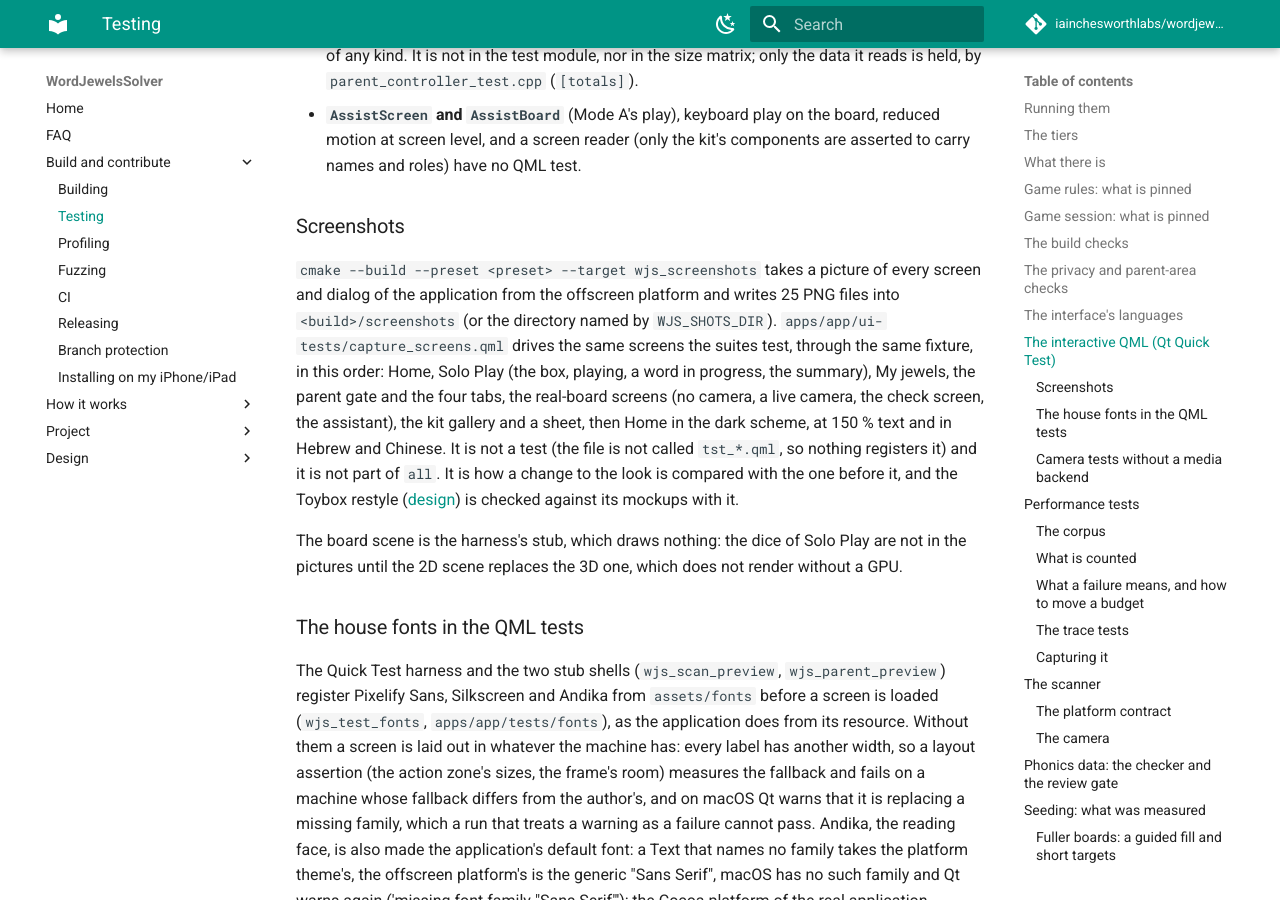
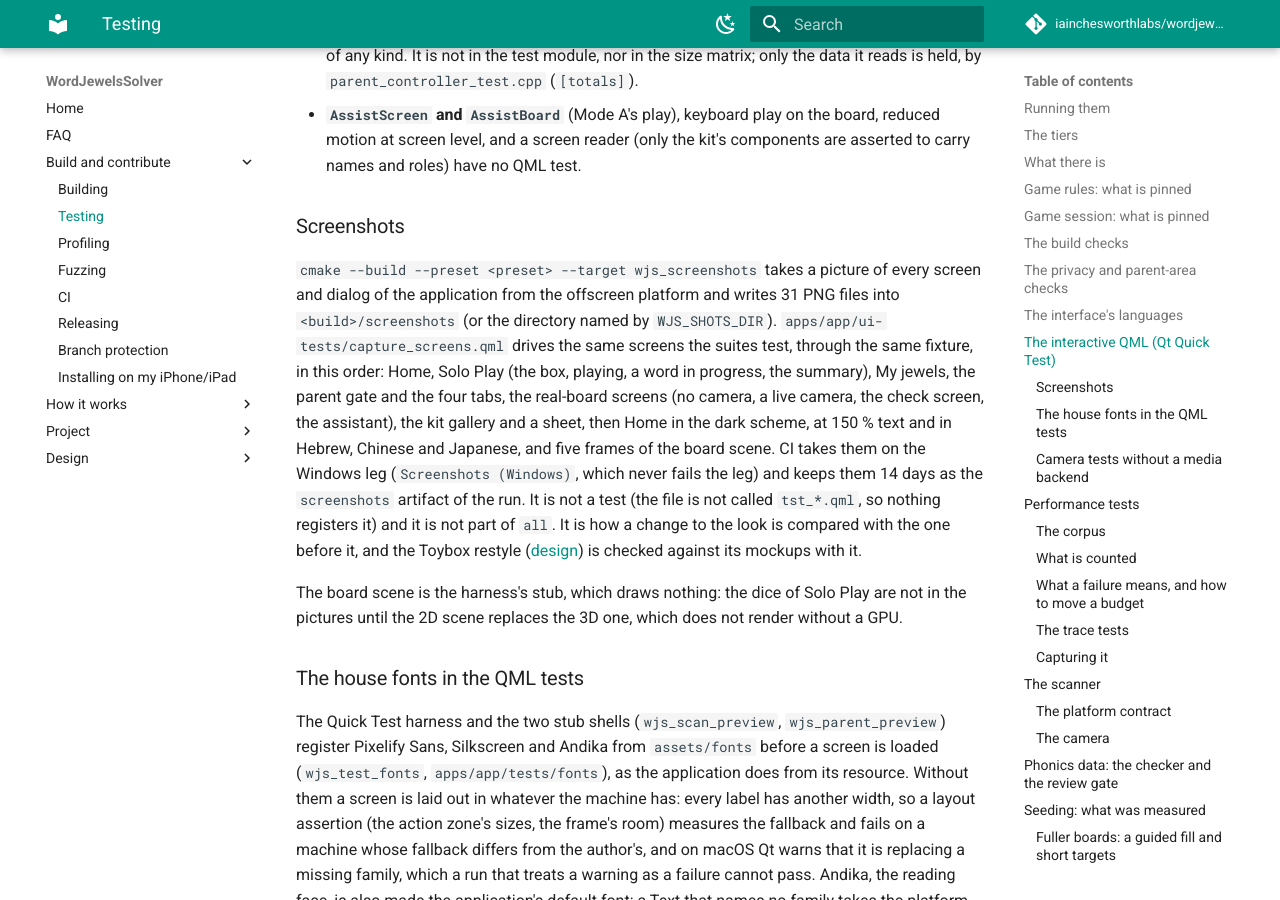
Before and after one commit to iainchesworthlabs/snapandspell, an MkDocs documentation site: the page built from docs/testing.md, in a window 1280 px wide and 900 px high, scrolled down 29124 px. Built offline with MkDocs 1.6.1 and Material for MkDocs 9.7.7, drawn with Linux system fonts in a browser that asks for light colours; comment, search, counter and statistics services are not loaded.

Commit message:
Keep a picture of every screen as a CI artifact
The Windows leg builds the application and runs its suites; after the smoke it
now takes the pictures of wjs_screenshots (docs/testing.md, "Screenshots") and
uploads them as the run's `screenshots` artifact for 14 days, so the look of a
change is one click from the pull request. The step is not a check: it has
continue-on-error and the upload ignores an empty directory. The picture count
in testing.md follows the scene frames and the Japanese picture.

Signed-off-by: Iain Chesworth <iain.chesworth@gmail.com>

```diff
--- a/docs/testing.md
+++ b/docs/testing.md
@@ -556,12 +556,14 @@
 ### Screenshots
 
 `cmake --build --preset <preset> --target wjs_screenshots` takes a picture of every screen and dialog of
-the application from the offscreen platform and writes 25 PNG files into `<build>/screenshots` (or the
+the application from the offscreen platform and writes 31 PNG files into `<build>/screenshots` (or the
 directory named by `WJS_SHOTS_DIR`). `apps/app/ui-tests/capture_screens.qml` drives the same screens the
 suites test, through the same fixture, in this order: Home, Solo Play (the box, playing, a word in progress,
 the summary), My jewels, the parent gate and the four tabs, the real-board screens (no camera, a live camera,
 the check screen, the assistant), the kit gallery and a sheet, then Home in the dark scheme, at 150 % text
-and in Hebrew and Chinese. It is not a test (the file is not called `tst_*.qml`, so nothing registers it) and
+and in Hebrew, Chinese and Japanese, and five frames of the board scene. CI takes them on the
+Windows leg (`Screenshots (Windows)`, which never fails the leg) and keeps them 14 days as the
+`screenshots` artifact of the run. It is not a test (the file is not called `tst_*.qml`, so nothing registers it) and
 it is not part of `all`. It is how a change to the look is compared with the one before it, and the
 Toybox restyle ([design](design/toybox/DESIGN.md)) is checked against its mockups with it.
 
```
Also changed, not shown: docs/ci.md (+4 -0 lines), 1 other file.
